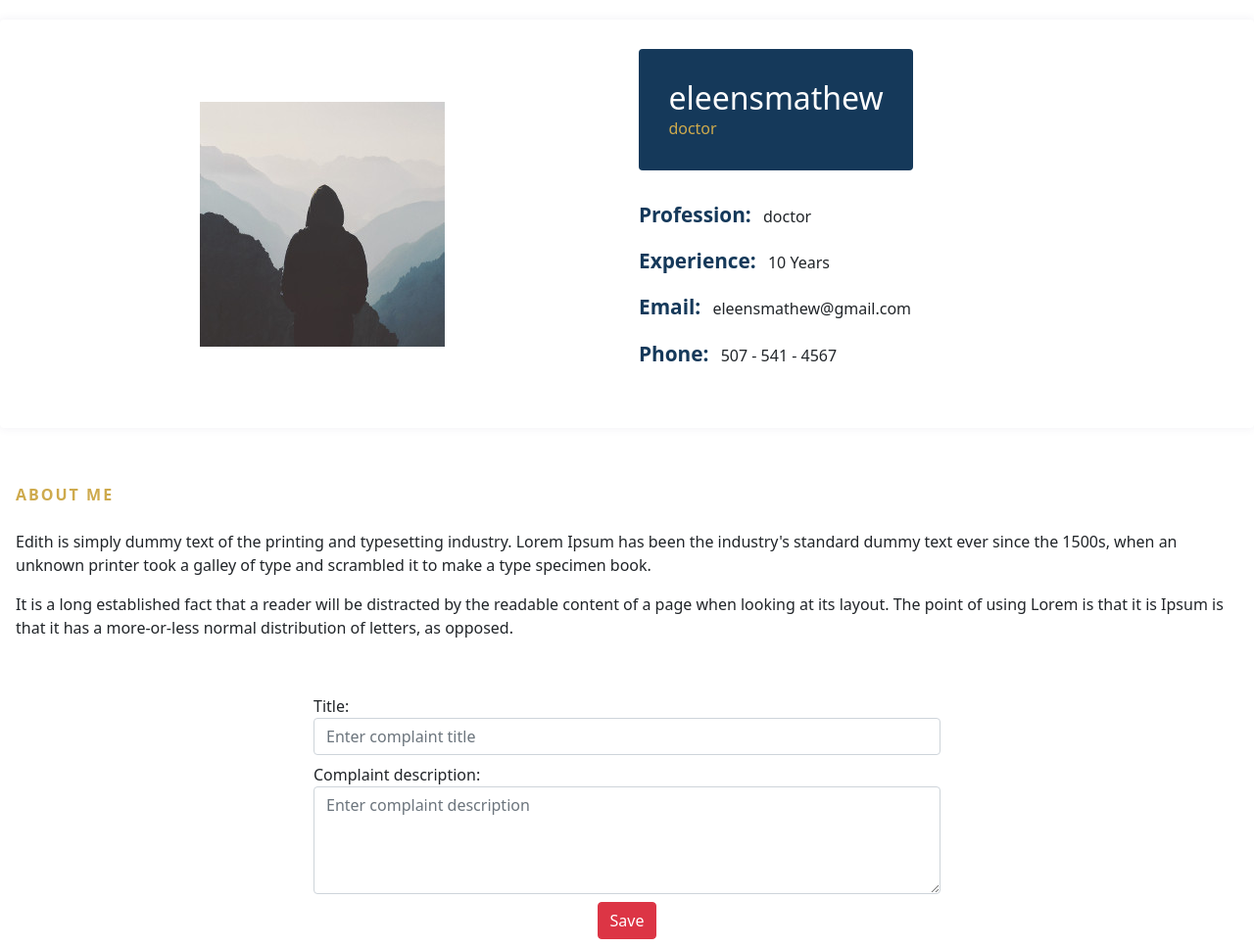
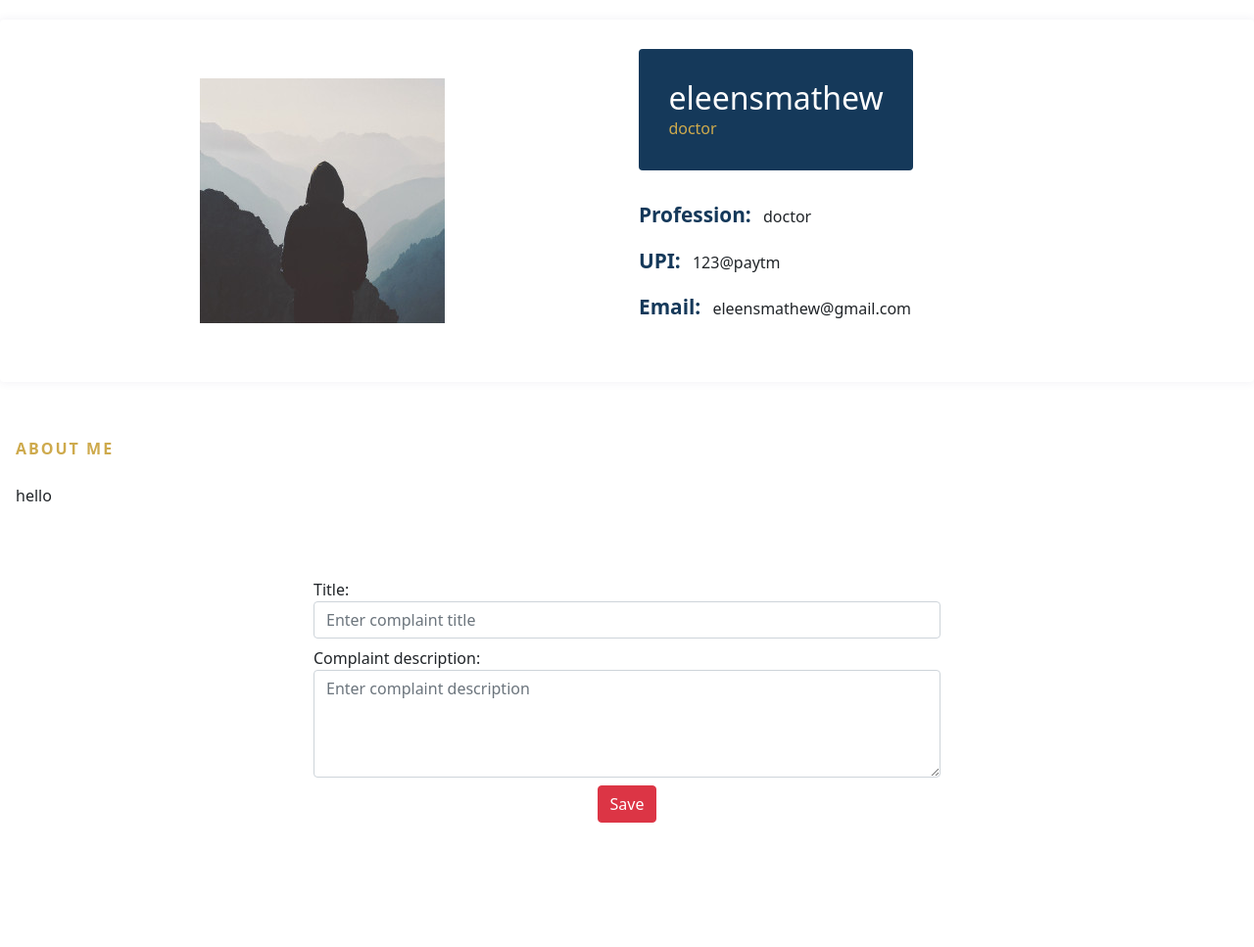
Before and after one commit to Nandika-A/Resolve-Mate, a Django app: page /profile/1/ in a window 1280 px wide. Shown: the whole page at 98% size. After the commit the page ends 840 px from the top, so only its background shows below. Run offline with Django 4.2, Linux system fonts and the light colour scheme; data comes from the database, SQL or seed files in the repository; both versions use the stored data as it was after the commit.

Commit message:
linked pages correctly

```diff
--- a/ComplaintBox/home/templates/home/WorkerProfile_detail.html
+++ b/ComplaintBox/home/templates/home/WorkerProfile_detail.html
@@ -169,16 +169,15 @@
                                     class="display-26 text-secondary me-2 font-weight-600">Profession:</span>
                                     {{ worker.profession }}</li>
                             <li class="mb-2 mb-xl-3 display-28"><span
-                                    class="display-26 text-secondary me-2 font-weight-600">Experience:</span> 10 Years
-                            </li>
+                                    class="display-26 text-secondary me-2 font-weight-600">UPI:</span>
+
+                                    {{ worker.upi }}</li>
                             <li class="mb-2 mb-xl-3 display-28"><span
                                     class="display-26 text-secondary me-2 font-weight-600">Email:</span>
                                     {{ worker.worker.user.email }}
                             </li>
 
-                            <li class="display-28"><span
-                                    class="display-26 text-secondary me-2 font-weight-600">Phone:</span> 507 - 541 -
-                                4567</li>
+
                         </ul>
                         <ul class="social-icon-style1 list-unstyled mb-0 ps-0">
                             <li><a href="#!"><i class="ti-twitter-alt"></i></a></li>
@@ -195,12 +194,7 @@
     <div class="col-lg-12 mb-4 mb-sm-5 px-3 py-2">
         <div>
             <span class="section-title text-primary mb-3 mb-sm-4">About Me</span>
-            <p>Edith is simply dummy text of the printing and typesetting industry. Lorem Ipsum has been the industry's
-                standard dummy text ever since the 1500s, when an unknown printer took a galley of type and scrambled it
-                to make a type specimen book.</p>
-            <p class="mb-0">It is a long established fact that a reader will be distracted by the readable content of a
-                page when looking at its layout. The point of using Lorem is that it is Ipsum is that it has a more-or-less normal
-                distribution of letters, as opposed.</p>
+            <p>{{ worker.biodata }}</p>
         </div>
     </div>
 
--- a/ComplaintBox/home/templates/home/home.html
+++ b/ComplaintBox/home/templates/home/home.html
@@ -21,6 +21,11 @@
         <li> <a href="{% url 'about' %}">About</a> </li>
         <li> <a href="#services">Services</a> </li>
         <li> <a href="#contact">Contact Us</a> </li>
+
+        <li> <a href="{% url 'history' %}">Task History</a> </li>
+        {% if iser.is_staff or user.is_superuser %}
+            <li> <a href="{% url 'adminpage' %}">Admin Page</a> </li>
+        {% endif %}
         </ul>
         <div class="right-nav vis-nav-resp">
 
--- a/ComplaintBox/user/forms.py
+++ b/ComplaintBox/user/forms.py
@@ -38,7 +38,7 @@ class UpdateProfileForm(forms.ModelForm):
 class UpdateWorkerForm(forms.ModelForm):
     biodata= forms.CharField(widget=forms.Textarea(attrs={'class': 'form-control', 'rows': 5}))
     profession=forms.CharField()
-
+    upi=forms.CharField()
     class Meta:
         model = WorkerProfile
         fields = ['biodata', 'profession']
--- a/ComplaintBox/user/models.py
+++ b/ComplaintBox/user/models.py
@@ -48,7 +48,7 @@ class CustomUser(AbstractUser):
 
 class UserProfile(models.Model):
 
-    user = models.OneToOneField(CustomUser,null =True, on_delete=models.SET_NULL)
+    user = models.OneToOneField(CustomUser,null =True, on_delete=models.CASCADE)
 
     image=models.ImageField(default='default.jpg',upload_to='profile_pics')  #images will get saved in directory called profile_pics
 
@@ -82,7 +82,7 @@ class WorkerProfile(models.Model):
     profession = models.CharField(max_length=100, default=None)
     biodata = models.TextField(default = None)
     no_of_jobs = models.IntegerField(default=0)
-
+    upi=models.CharField(max_length=50,default=None)
 
     #average_star=models.DecimalField(max_digits=3,decimal_places=2,default=5.00)
     #UPI = models.CharField(max_length=100, default=None)
```
Also changed, not shown: ComplaintBox/user/views.py (+4 -4 lines), ComplaintBox/db.sqlite3.
